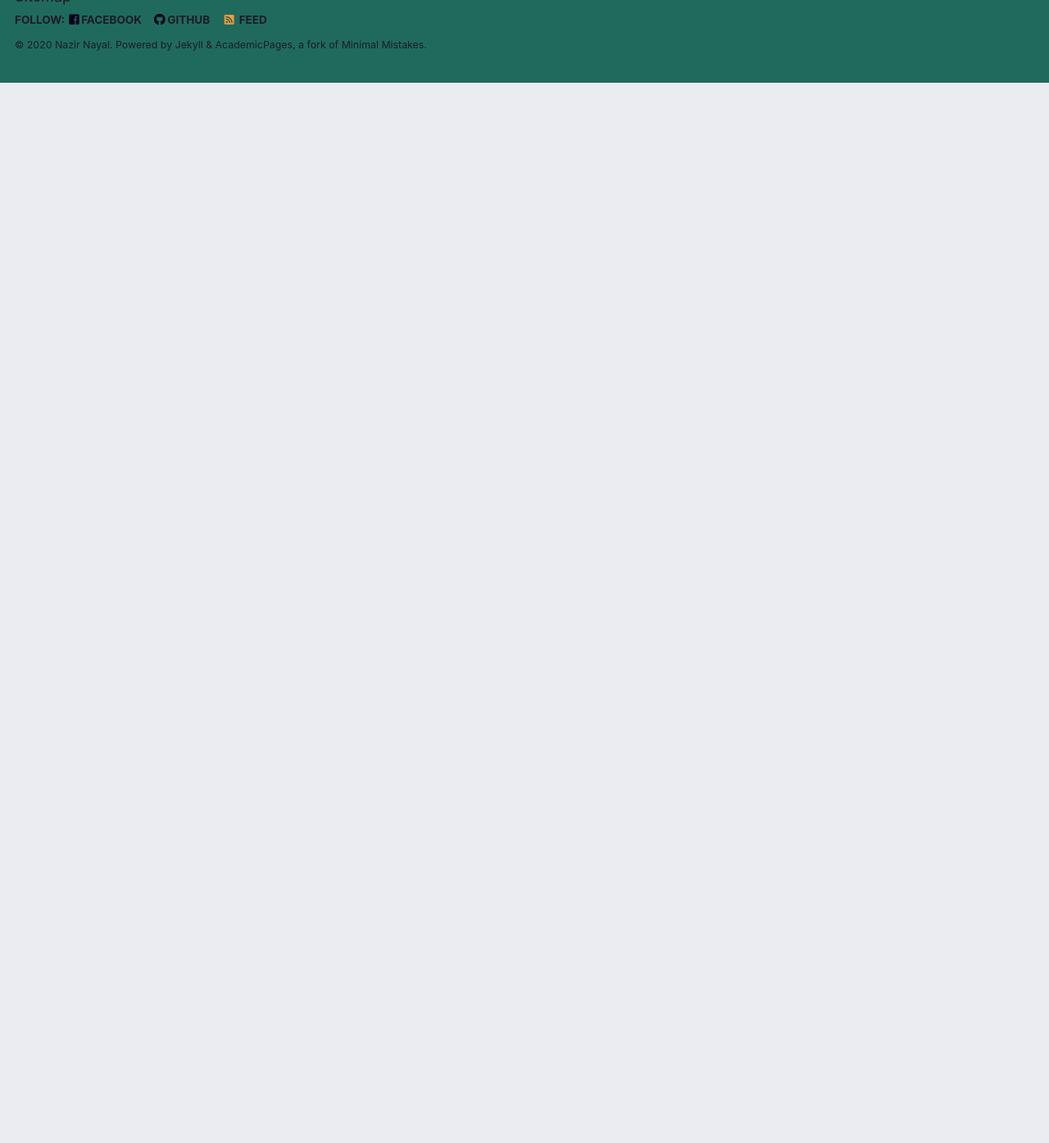
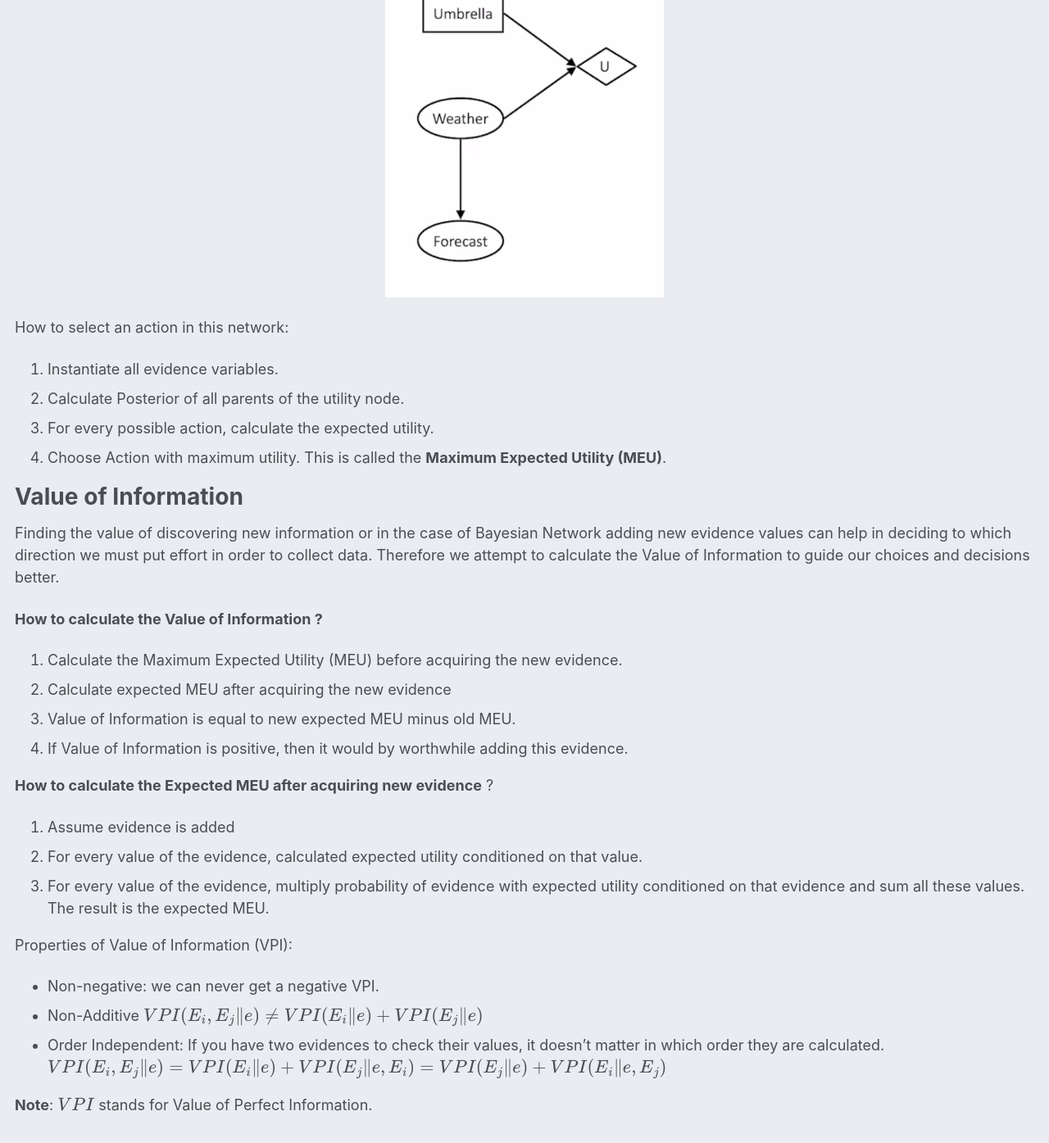
Before and after one commit to NazirNayal8/nazirnayal.github.io, a Jekyll site: the page built from _blog/bayesian_networks.md, in a window 1280 px wide and 1400 px high, scrolled down 10019 px. Shown: the top 1395 px of the window at 82% size. Built offline with Jekyll 4.4.1, drawn with Linux system fonts in a browser that asks for light colours; formulas are drawn with MathJax 3; before the commit the page ends 10120 px from its top, so only the background shows below that; some of the changed text lies outside the part shown.

Commit message:
add decision networks part 1

```diff
--- a/_blog/bayesian_networks.md
+++ b/_blog/bayesian_networks.md
@@ -246,3 +246,47 @@ This approach has the property that repeating it infinitely many times results i
 **Note**: Sampling a variable given its Markov Blanket is enough.
 
 As with the previous methods, once we have the samples, probabilities are computer by counting samples that match the target and divide by the number of samples (because they all match the evidence by definition).
+
+**Note**: Gibbs Sampling is special case of a more general method called **Markov Chain Monte Carlo (MCMC)** methods. **Metropolis-Hastings** is another famous MCMC method.
+
+
+
+# Decision Networks
+
+They are an extension of Bayesian Networks where we assign utilities to outcomes to help make decisions. Two new types of nodes are added to the Bayesian Network:
+* Actions (Rectangles): cannot have parents because agents decide on their actions.
+* Utility Node (Diamond): depends on action and chance nodes.
+
+<p align="center">
+<img width="340" height="400" src="/images/bayes_net/decision_net.png">
+</p>
+
+How to select an action in this network:
+1. Instantiate all evidence variables.
+2. Calculate Posterior of all parents of the utility node.
+3. For every possible action, calculate the expected utility.
+4. Choose Action with maximum utility. This is called the **Maximum Expected Utility (MEU)**.
+
+# Value of Information
+
+Finding the value of discovering new information or in the case of Bayesian Network adding new evidence values can help in deciding to which direction we must put effort in order to collect data. Therefore we attempt to calculate the Value of Information to guide our choices and decisions better.
+
+**How to calculate the Value of Information ?**
+1. Calculate the Maximum Expected Utility (MEU) before acquiring the new evidence.
+2. Calculate expected MEU after acquiring the new evidence
+3. Value of Information is equal to new expected MEU minus old MEU.
+4. If Value of Information is positive, then it would by worthwhile adding this evidence.
+
+**How to calculate the Expected MEU after acquiring new evidence** ?
+1. Assume evidence is added
+2. For every value of the evidence, calculated expected utility conditioned on that value.
+3. For every value of the evidence, multiply probability of evidence with expected utility conditioned on that evidence and sum all these values. The result is the expected MEU.
+
+Properties of Value of Information (VPI):
+* Non-negative: we can never get a negative VPI.
+* Non-Additive
+$$ VPI(E_i, E_j \| e) \neq VPI(E_i \| e) + VPI(E_j \| e)$$
+* Order Independent: If you have two evidences to check their values, it doesn't matter in which order they are calculated.
+$$ VPI(E_i, E_j \| e) = VPI(E_i \| e) + VPI(E_j \| e, E_i) = VPI(E_j \| e) + VPI(E_i \| e, E_j)$$
+
+**Note**: $VPI$ stands for Value of Perfect Information.
```
Also changed, not shown: images/bayes_net/decision_net.png (added).
